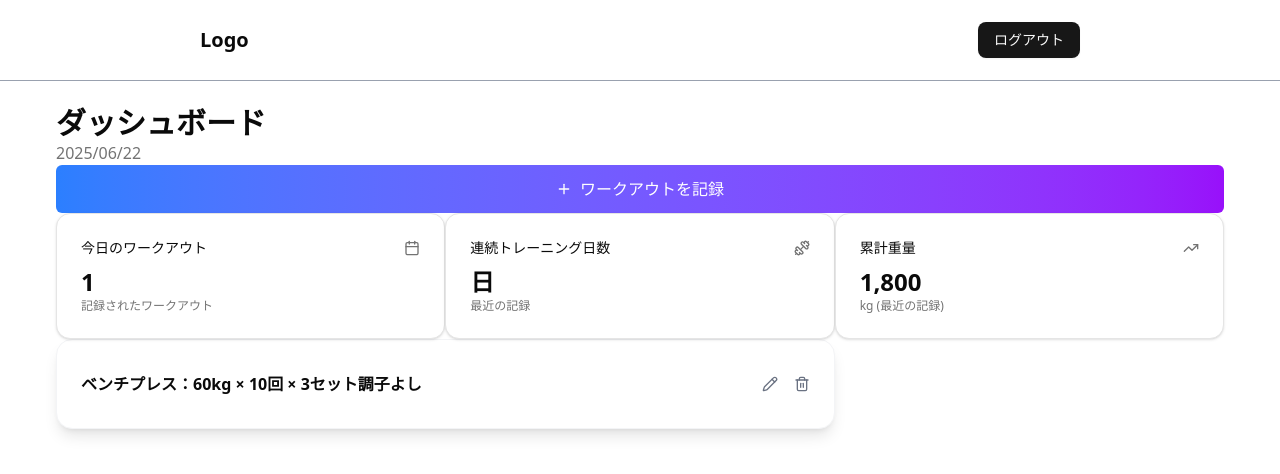
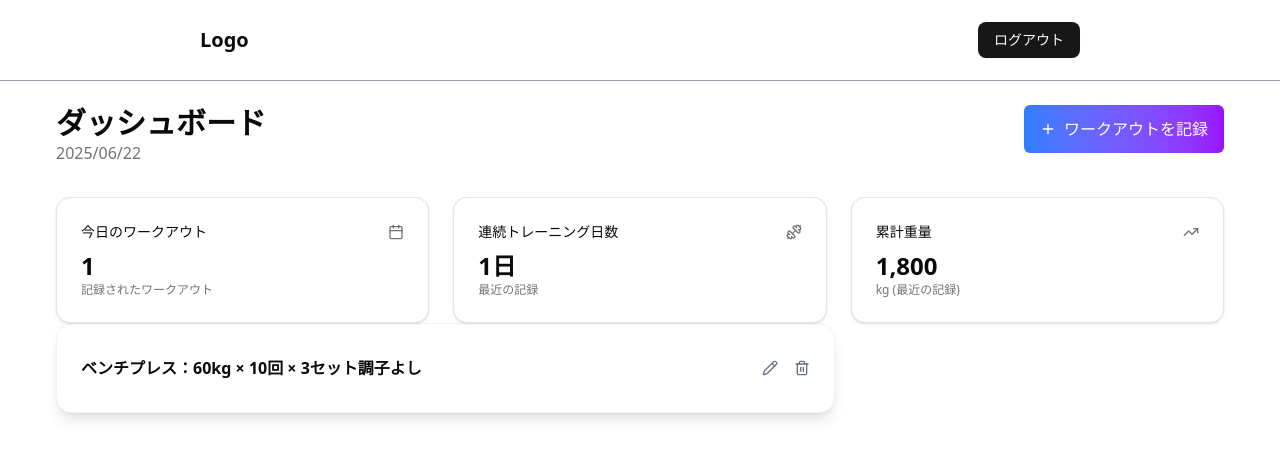
Before and after one commit to wataru-corder/work-app, a Next.js app: page /dashboard in a window 1280 px wide. Shown: the top 474 px of the page. Built offline with nearby package versions, Linux system fonts and the light colour scheme; data requests are answered from the project's data file.

Commit message:
DashboardPageコンポーネントにgetCurrentStreak関数を追加し、今日のワークアウトの連続日数を表示。db.jsonに新しいワークアウトデータを追加し、既存のデータを修正。

```diff
--- a/app/dashboard/page.tsx
+++ b/app/dashboard/page.tsx
@@ -3,6 +3,7 @@ import WorkoutList from '@/components/WorkoutList'
 import { DialogCloseButton } from '@/components/DialogCloseButton'
 import { Card, CardContent, CardHeader, CardTitle } from '@/components/ui/card'
 import { Calendar, Dumbbell, TrendingUp } from 'lucide-react'
+import { Workout } from '@/types'
 
 export default async function DashboardPage() {
   const workouts = await getWorkouts()
@@ -11,15 +12,31 @@ export default async function DashboardPage() {
 
   const todyWorkout = workouts.filter((workout) => workout.date === today)
 
-  const getTotalVolume = () => {
+  const getTotalVolume = (): number => {
     const today = todyWorkout.map((t) => t.records)
     const weight = today.map((r) => r.map((t) => t.weight * t.reps * t.sets))
     const totalWeight = weight.flat().reduce((acc, curr) => acc + curr, 0)
     return totalWeight
   }
+  function getCurrentStreak(workouts: Workout[]): number {
+    const dateSet = new Set(
+      workouts.map((w) => new Date(w.date).toDateString())
+    )
+
+    let streak = 0
+    const currentDate = new Date()
+
+    while (dateSet.has(currentDate.toDateString())) {
+      streak++
+      currentDate.setDate(currentDate.getDate() - 1)
+    }
+
+    return streak
+  }
   return (
-    <main className="p-6 w-[95%] max-w-[1400px] mx-auto">
-      <div className="">
+    <main className="p-6 w-[95%] max-w-[1300px] mx-auto">
+      <div className="mb-8 flex justify-between gap-10">
+        <div className="flex flex-col">
           <h1 className="text-3xl font-bold">ダッシュボード</h1>
           <p className="text-muted-foreground">
             {new Date().toLocaleDateString('ja-JP', {
@@ -28,10 +45,13 @@ export default async function DashboardPage() {
               day: '2-digit',
             })}
           </p>
+        </div>
+        <div>
           <DialogCloseButton />
         </div>
+      </div>
 
-      <div className="grid grid-cols-1 md:grid-cols-3">
+      <div className="grid grid-cols-1 md:grid-cols-3 gap-6">
         <Card>
           <CardHeader className="flex flex-row items-center justify-between space-y-0 pb-2">
             <CardTitle className="text-sm font-medium">
@@ -56,7 +76,7 @@ export default async function DashboardPage() {
           </CardHeader>
           <CardContent>
             <div className="text-2xl font-bold">
-              {/* {getTotalWorkouts()} */}日
+              {getCurrentStreak(workouts)}日
             </div>
             <p className="text-xs text-muted-foreground">最近の記録</p>
           </CardContent>
--- a/db.json
+++ b/db.json
@@ -17,97 +17,33 @@
       ]
     },
     {
-      "id": "f48ef2f1-6818-4f70-8741-601c181cf075",
+      "id": "6a08b56f-3920-4c1e-8abd-58f392c0cd5a",
+      "userId": "u1",
+      "date": "2025-06-29",
+      "note": "",
+      "records": [
+        {
+          "id": "84700855-3124-4b43-8fff-00ccaf0a430c",
+          "exercise": "ベンチ",
+          "weight": 1,
+          "reps": 1,
+          "sets": 1,
+          "memo": ""
+        }
+      ]
+    },
+    {
+      "id": "e59412d8-3931-48c6-8852-f06e62e9ab23",
       "userId": "u1",
       "date": "2025-06-28",
       "note": "",
       "records": [
         {
-          "id": "9d29425a-1703-4e8b-b119-e90e8d8432e6",
-          "exercise": "ベンチプレス",
-          "weight": 90,
-          "reps": 8,
-          "sets": 3,
-          "memo": ""
-        }
-      ]
-    },
-    {
-      "id": "3b223f81-1881-496b-bae3-4d1a2bf70178",
-      "userId": "u1",
-      "date": "2025-06-28",
-      "note": "",
-      "records": [
-        {
-          "id": "c77ba82e-7fb1-46f3-8427-07c53c54b7e9",
-          "exercise": "スクワット",
-          "weight": 90,
-          "reps": 7,
-          "sets": 2,
-          "memo": ""
-        }
-      ]
-    },
-    {
-      "id": "19fd323b-bbe1-4f2b-a62f-95182bd5702d",
-      "userId": "u1",
-      "date": "2025-06-28",
-      "note": "",
-      "records": [
-        {
-          "id": "cecd47f2-e247-4817-9678-056c014fef9a",
-          "exercise": "デットリフト",
-          "weight": 120,
-          "reps": 8,
-          "sets": 12,
-          "memo": ""
-        }
-      ]
-    },
-    {
-      "id": "df4baf2d-67e8-49a2-96de-cf916a37d92b",
-      "userId": "u1",
-      "date": "2025-06-29",
-      "note": "",
-      "records": [
-        {
-          "id": "1d4b50c4-4c2f-42bb-8d4c-0708334e4a18",
-          "exercise": "ベンチ",
-          "weight": 60,
-          "reps": 2,
-          "sets": 2,
-          "memo": ""
-        }
-      ]
-    },
-    {
-      "id": "1ede2619-a7c5-4526-a6cf-1d75d6cc399e",
-      "userId": "u1",
-      "date": "2025-06-29",
-      "note": "",
-      "records": [
-        {
-          "id": "20466088-a1b6-4f4c-9e6e-5c8acfb5d8cd",
-          "exercise": "スクワット",
-          "weight": 80,
-          "reps": 8,
-          "sets": 2,
-          "memo": ""
-        }
-      ]
-    },
-    {
-      "id": "d3f4b9db-ecb7-42a5-b40c-9814f017cd5e",
-      "userId": "u1",
-      "date": "2025-06-29",
-      "note": "",
-      "records": [
-        {
-          "id": "6e56d616-7228-44ec-89ae-3ce0a75ebf85",
-          "exercise": "スクワット",
-          "weight": 150,
-          "reps": 8,
-          "sets": 3,
+          "id": "9038f0ed-5db1-4bef-bf68-2275dbe386da",
+          "exercise": "aa",
+          "weight": 12,
+          "reps": 1,
+          "sets": 1,
           "memo": ""
         }
       ]
```
Lines whose indentation alone changed are shown as unchanged.
